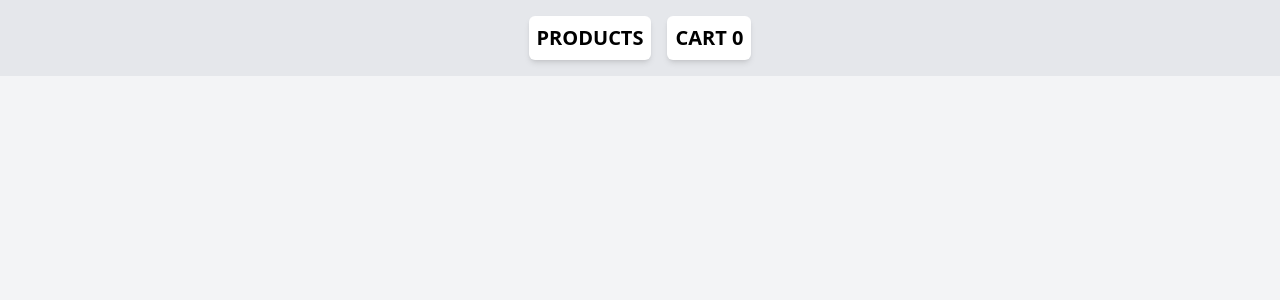
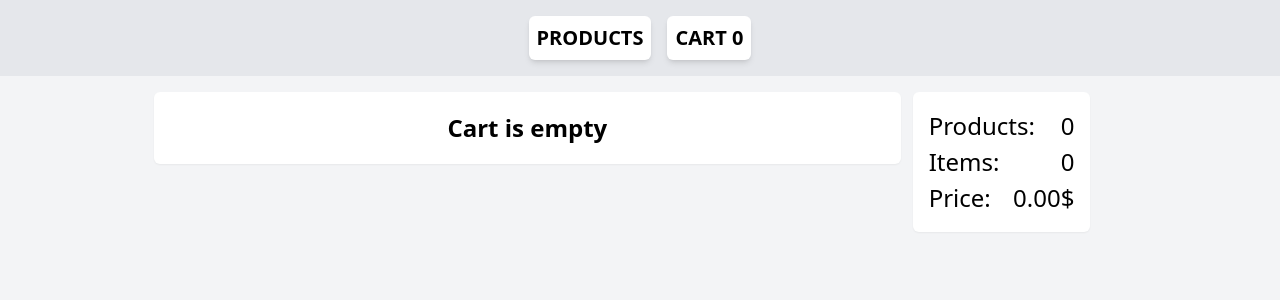
Before and after one commit to AdamCzerwonka/aji-task4, a React (Vite) app in the folder client/: page /cart in a window 1280 px wide. Shown: the top 300 px of the page. Built offline with nearby package versions, Linux system fonts and the light colour scheme.

Commit message:
feat: add simple cart summary

```diff
--- /dev/null
+++ b/client/src/components/CartSummary.tsx
@@ -0,0 +1,45 @@
+import { FC } from "react";
+import { useCartStore } from "../store/cart";
+
+const Summary: FC = () => {
+  const { items } = useCartStore();
+
+  const calculateItemsNumber = (): String => {
+    var itemsNumber = 0;
+
+    items.map((entry) => {
+      itemsNumber += entry.amount;
+    });
+
+    return itemsNumber.toString();
+  };
+
+  const calculatePrice = (): String => {
+    var price = 0;
+
+    items.map((entry) => {
+      price += entry.product.price * entry.amount;
+    });
+
+    return price.toFixed(2);
+  };
+
+  return (
+    <div className="bg-white rounded-md p-4 shadow-sm w-5/6 text-[24px]">
+      <div className="flex justify-between">
+        <div>Products:</div>
+        <div>{items.length}</div>
+      </div>
+      <div className="flex justify-between">
+        <div>Items:</div>
+        <div>{calculateItemsNumber()}</div>
+      </div>
+      <div className="flex justify-between">
+        <div>Price:</div>
+        <div>{calculatePrice()}$</div>
+      </div>
+    </div>
+  );
+};
+
+export default Summary;
--- a/client/src/pages/cart/index.tsx
+++ b/client/src/pages/cart/index.tsx
@@ -2,6 +2,7 @@ import { FC } from "react";
 import { useCartStore } from "../../store/cart";
 import Button from "../../components/Button";
 import { Product } from "../../data/useProducts";
+import CartSummary from "../../components/CartSummary";
 
 const CartPage: FC = () => {
   const { items, add, remove } = useCartStore();
@@ -15,8 +16,13 @@ const CartPage: FC = () => {
   };
 
   return (
-    <div className="flex flex-row flex-wrap justify-center">
-      <div className="box-border w-4/5 mt-4 bg-white rounded-md shadow-sm">
+    <div className="flex flex-row flex-wrap justify-center mt-4 gap-3">
+      <div className="box-border w-7/12 bg-white rounded-md shadow-sm h-min">
+        {items.length === 0 && (
+          <div className="font-bold text-center p-5 text-2xl">
+            Cart is empty
+          </div>
+        )}
         {items.map((item) => (
           <div key={item.product.id} className="flex">
             <div className="table-cell basis-4/5 text-left border-l border-b">
@@ -45,6 +51,9 @@ const CartPage: FC = () => {
           </div>
         ))}
       </div>
+      <div className="w-2/12">
+        <CartSummary />
+      </div>
     </div>
   );
 };
```
